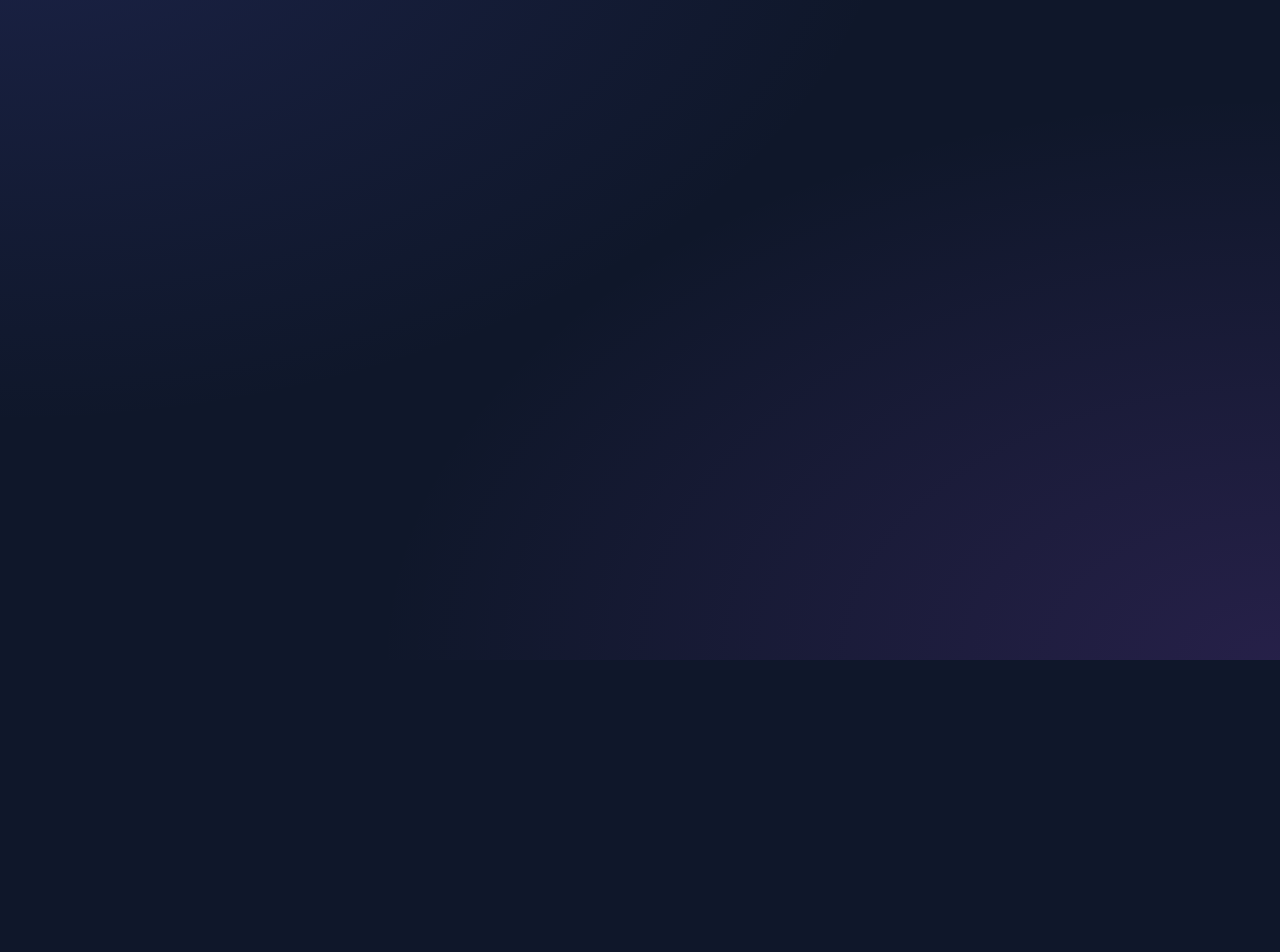
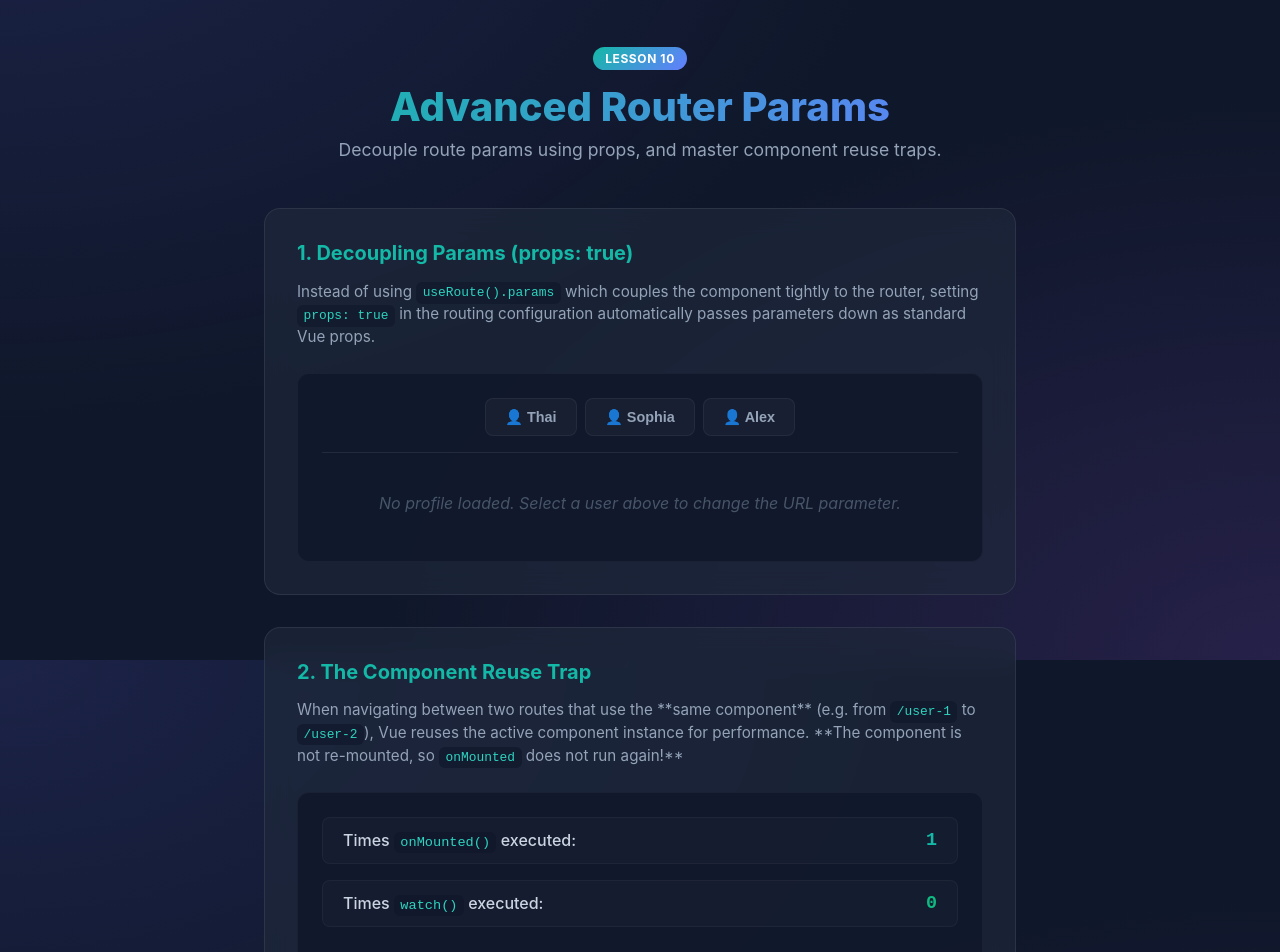
Before and after one commit to vanthorng/VueComposition, a Vue app: page /lesson/10 in a window 1280 px wide. Shown: the part 140-1092 px from the top of the page. Before the commit the page ends 800 px from the top, so only its background shows below. Built offline with nearby package versions, Linux system fonts and the light colour scheme; the HTML template or start-up script is replaced by a standard one.

Commit message:
lesson 10: use router params

```diff
--- a/src/App.vue
+++ b/src/App.vue
@@ -23,6 +23,7 @@
         >
         <RouterLink to="/lesson/8" class="tab-btn" active-class="active">L08: Pinia</RouterLink>
         <RouterLink to="/lesson/9" class="tab-btn" active-class="active">L09: Router</RouterLink>
+        <RouterLink to="/lesson/10" class="tab-btn" active-class="active">L10: Params</RouterLink>
       </div>
     </nav>
 
--- /dev/null
+++ b/src/lessons/Lesson10.vue
@@ -0,0 +1,404 @@
+<script setup lang="ts">
+import { ref, onMounted, watch } from 'vue'
+import { useRouter } from 'vue-router'
+
+// 1. Decoupled Route Params as Props
+// Because of 'props: true' in the router configuration,
+// :userId from /lesson/10/profile/:userId is passed directly as a prop!
+const props = defineProps<{
+  userId?: string
+}>()
+
+const router = useRouter()
+
+// Mock user database
+interface UserProfile {
+  name: string
+  role: string
+  bio: string
+  avatar: string
+}
+
+const mockUsers: Record<string, UserProfile> = {
+  'user-1': {
+    name: 'Thai Vanthorng',
+    role: 'Frontend Architect',
+    bio: 'Loves Vue, TypeScript, and crafting premium, sleek user experiences.',
+    avatar: '💻',
+  },
+  'user-2': {
+    name: 'Sophia Loren',
+    role: 'UX Designer',
+    bio: 'Focuses on micro-interactions, aesthetic dark mode themes, and design tokens.',
+    avatar: '✨',
+  },
+  'user-3': {
+    name: 'Alex Rivera',
+    role: 'Backend Engineer',
+    bio: 'Passionate about databases, APIs, and building server structures.',
+    avatar: '🛡️',
+  },
+}
+
+// Stateful counters to demonstrate the component reuse trap
+const mountedCount = ref(0)
+const watchCount = ref(0)
+const currentUser = ref<UserProfile | null>(null)
+
+// Function to simulate loading user data
+const loadUserData = () => {
+  const user = props.userId ? mockUsers[props.userId] : undefined
+  if (user) {
+    currentUser.value = user
+  } else {
+    currentUser.value = null
+  }
+}
+
+// Trap: onMounted only fires when the component is created
+onMounted(() => {
+  mountedCount.value++
+  loadUserData()
+})
+
+// Fix: Watch the prop (or route param) to detect changes during reuse
+watch(
+  () => props.userId,
+  (newId) => {
+    watchCount.value++
+    loadUserData()
+  },
+)
+
+const selectUser = (id: string) => {
+  router.push(`/lesson/10/profile/${id}`)
+}
+</script>
+
+<template>
+  <div class="lesson-container">
+    <header class="lesson-header">
+      <span class="badge">Lesson 10</span>
+      <h1>Advanced Router Params</h1>
+      <p class="subtitle">Decouple route params using props, and master component reuse traps.</p>
+    </header>
+
+    <main class="lesson-content">
+      <!-- Card 1: Props Toggling -->
+      <section class="card">
+        <h2>1. Decoupling Params (props: true)</h2>
+        <p class="description">
+          Instead of using <code>useRoute().params</code> which couples the component tightly to the
+          router, setting <code>props: true</code> in the routing configuration automatically passes
+          parameters down as standard Vue props.
+        </p>
+
+        <div class="demo-box">
+          <div class="user-selectors">
+            <button
+              v-for="id in ['user-1', 'user-2', 'user-3']"
+              :key="id"
+              @click="selectUser(id)"
+              :class="['btn', 'btn-user', { active: userId === id }]"
+            >
+              {{ id === 'user-1' ? '👤 Thai' : id === 'user-2' ? '👤 Sophia' : '👤 Alex' }}
+            </button>
+          </div>
+
+          <div class="divider"></div>
+
+          <!-- Profile display -->
+          <div v-if="currentUser" class="profile-card">
+            <div class="avatar">{{ currentUser.avatar }}</div>
+            <div class="info">
+              <h3>{{ currentUser.name }}</h3>
+              <span class="role">{{ currentUser.role }}</span>
+              <p class="bio">{{ currentUser.bio }}</p>
+            </div>
+          </div>
+          <div v-else class="empty-profile">
+            No profile loaded. Select a user above to change the URL parameter.
+          </div>
+        </div>
+      </section>
+
+      <!-- Card 2: Component Reuse Trap -->
+      <section class="card">
+        <h2>2. The Component Reuse Trap</h2>
+        <p class="description">
+          When navigating between two routes that use the **same component** (e.g. from
+          <code>/user-1</code> to <code>/user-2</code>), Vue reuses the active component instance
+          for performance. **The component is not re-mounted, so <code>onMounted</code> does not run
+          again!**
+        </p>
+
+        <div class="demo-box statistics-box">
+          <div class="stat-row">
+            <span class="stat-label">Times <code>onMounted()</code> executed:</span>
+            <span :class="['stat-val', { highlight: mountedCount === 1 }]">{{ mountedCount }}</span>
+          </div>
+
+          <div class="stat-row">
+            <span class="stat-label">Times <code>watch()</code> executed:</span>
+            <span class="stat-val highlight-green">{{ watchCount }}</span>
+          </div>
+
+          <p class="hint">
+            <strong>Observe:</strong> As you switch between users, <code>onMounted</code> stays at
+            <code>1</code>. If we did not use <code>watch()</code> to update the profile, the view
+            would remain stuck on the first user clicked!
+          </p>
+        </div>
+      </section>
+    </main>
+  </div>
+</template>
+
+<style scoped>
+.lesson-container {
+  max-width: 800px;
+  margin: 2rem auto;
+  padding: 0 1.5rem;
+  font-family:
+    'Inter',
+    system-ui,
+    -apple-system,
+    sans-serif;
+  color: #f3f4f6;
+}
+
+.lesson-header {
+  text-align: center;
+  margin-bottom: 3rem;
+}
+
+.badge {
+  background: linear-gradient(135deg, #14b8a6, #647eff);
+  color: #fff;
+  font-weight: 700;
+  font-size: 0.75rem;
+  padding: 0.25rem 0.75rem;
+  border-radius: 9999px;
+  text-transform: uppercase;
+  letter-spacing: 0.05em;
+  display: inline-block;
+  margin-bottom: 0.75rem;
+}
+
+.lesson-header h1 {
+  font-size: 2.5rem;
+  font-weight: 800;
+  margin: 0;
+  background: linear-gradient(to right, #14b8a6, #647eff);
+  -webkit-background-clip: text;
+  -webkit-text-fill-color: transparent;
+}
+
+.subtitle {
+  color: #94a3b8;
+  font-size: 1.1rem;
+  margin-top: 0.5rem;
+}
+
+.lesson-content {
+  display: flex;
+  flex-direction: column;
+  gap: 2rem;
+}
+
+.card {
+  background: rgba(30, 41, 59, 0.7);
+  backdrop-filter: blur(12px);
+  border: 1px solid rgba(255, 255, 255, 0.08);
+  border-radius: 16px;
+  padding: 2rem;
+  transition:
+    transform 0.2s ease,
+    border-color 0.2s ease;
+}
+
+.card:hover {
+  border-color: rgba(20, 184, 166, 0.4);
+}
+
+.card h2 {
+  font-size: 1.25rem;
+  color: #14b8a6;
+  margin-top: 0;
+  margin-bottom: 0.5rem;
+}
+
+.description {
+  color: #94a3b8;
+  font-size: 0.95rem;
+  line-height: 1.5;
+  margin-bottom: 1.5rem;
+}
+
+code {
+  background: rgba(15, 23, 42, 0.6);
+  padding: 0.2rem 0.4rem;
+  border-radius: 6px;
+  font-family: 'Fira Code', monospace;
+  font-size: 0.85em;
+  color: #2dd4bf;
+}
+
+.demo-box {
+  background: rgba(15, 23, 42, 0.8);
+  border-radius: 12px;
+  padding: 1.5rem;
+  display: flex;
+  flex-direction: column;
+  align-items: center;
+  gap: 1rem;
+  border: 1px solid rgba(255, 255, 255, 0.04);
+}
+
+.user-selectors {
+  display: flex;
+  gap: 0.5rem;
+  justify-content: center;
+  flex-wrap: wrap;
+  width: 100%;
+}
+
+.divider {
+  width: 100%;
+  height: 1px;
+  background: rgba(255, 255, 255, 0.08);
+}
+
+.profile-card {
+  display: flex;
+  gap: 1.5rem;
+  align-items: center;
+  text-align: left;
+  background: rgba(255, 255, 255, 0.02);
+  border: 1px solid rgba(255, 255, 255, 0.05);
+  padding: 1.25rem 2rem;
+  border-radius: 12px;
+  width: 100%;
+  max-width: 480px;
+}
+
+.avatar {
+  font-size: 3rem;
+  background: rgba(255, 255, 255, 0.04);
+  width: 70px;
+  height: 70px;
+  display: flex;
+  justify-content: center;
+  align-items: center;
+  border-radius: 50%;
+  border: 1px solid rgba(255, 255, 255, 0.08);
+}
+
+.info {
+  flex-grow: 1;
+}
+
+.info h3 {
+  margin: 0 0 0.25rem 0;
+  font-size: 1.2rem;
+  color: #f8fafc;
+}
+
+.role {
+  font-size: 0.85rem;
+  font-weight: 600;
+  color: #14b8a6;
+  background: rgba(20, 184, 166, 0.1);
+  padding: 0.2rem 0.5rem;
+  border-radius: 6px;
+  display: inline-block;
+  margin-bottom: 0.5rem;
+}
+
+.bio {
+  margin: 0;
+  font-size: 0.9rem;
+  color: #94a3b8;
+  line-height: 1.4;
+}
+
+.empty-profile {
+  color: #475569;
+  font-style: italic;
+  padding: 1.5rem 0;
+}
+
+.statistics-box {
+  align-items: stretch;
+  text-align: left;
+  gap: 1rem;
+}
+
+.stat-row {
+  display: flex;
+  justify-content: space-between;
+  align-items: center;
+  background: rgba(255, 255, 255, 0.02);
+  padding: 0.75rem 1.25rem;
+  border-radius: 8px;
+  border: 1px solid rgba(255, 255, 255, 0.04);
+}
+
+.stat-label {
+  font-weight: 500;
+  color: #cbd5e1;
+}
+
+.stat-val {
+  font-family: 'Fira Code', monospace;
+  font-weight: 700;
+  font-size: 1.15rem;
+}
+
+.highlight {
+  color: #14b8a6;
+}
+
+.highlight-green {
+  color: #10b981;
+}
+
+.btn {
+  padding: 0.6rem 1.2rem;
+  font-size: 0.9rem;
+  font-weight: 600;
+  border: none;
+  border-radius: 8px;
+  cursor: pointer;
+  transition: all 0.2s ease;
+}
+
+.btn-user {
+  background: rgba(255, 255, 255, 0.03);
+  border: 1px solid rgba(255, 255, 255, 0.05);
+  color: #94a3b8;
+}
+
+.btn-user:hover {
+  background: rgba(255, 255, 255, 0.06);
+  color: #fff;
+}
+
+.btn-user.active {
+  background: rgba(20, 184, 166, 0.15);
+  border-color: rgba(20, 184, 166, 0.3);
+  color: #14b8a6;
+}
+
+.hint {
+  font-size: 0.8rem;
+  color: #64748b;
+  margin-top: 0.5rem;
+  margin-bottom: 0;
+  line-height: 1.45;
+}
+
+.hint strong {
+  color: #94a3b8;
+}
+</style>
--- a/src/router/index.ts
+++ b/src/router/index.ts
@@ -5,7 +5,7 @@ const router = createRouter({
   routes: [
     {
       path: '/',
-      redirect: '/lesson/9', // Redirect home to the current lesson
+      redirect: '/lesson/10', // Redirect home to the current lesson
     },
     {
       path: '/lesson/1',
@@ -58,6 +58,17 @@ const router = createRouter({
       name: 'lesson9-user',
       component: () => import('../lessons/Lesson09.vue'), // Render the same view to inspect route params
     },
+    {
+      path: '/lesson/10',
+      name: 'lesson10',
+      component: () => import('../lessons/Lesson10.vue'),
+    },
+    {
+      path: '/lesson/10/profile/:userId',
+      name: 'lesson10-profile',
+      component: () => import('../lessons/Lesson10.vue'),
+      props: true, // Automatically pass route.params as props to the component!
+    },
   ],
 })
 
```
